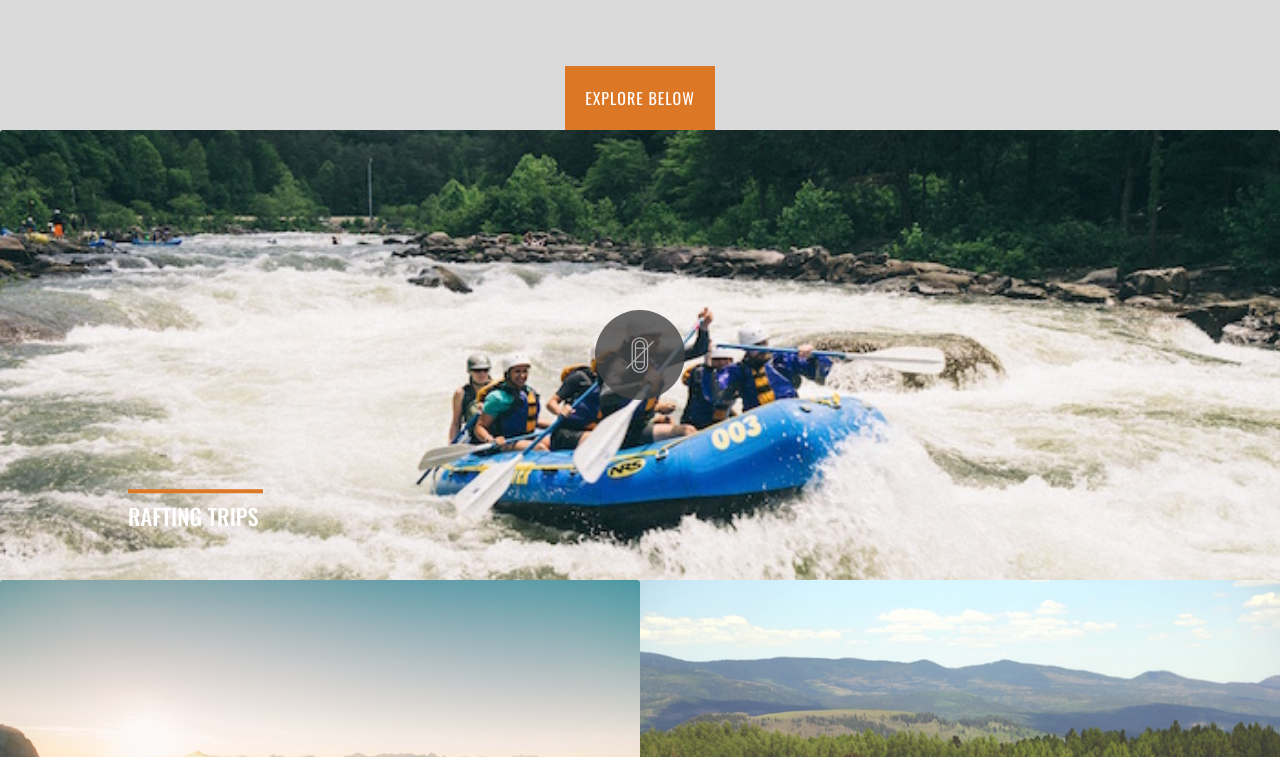
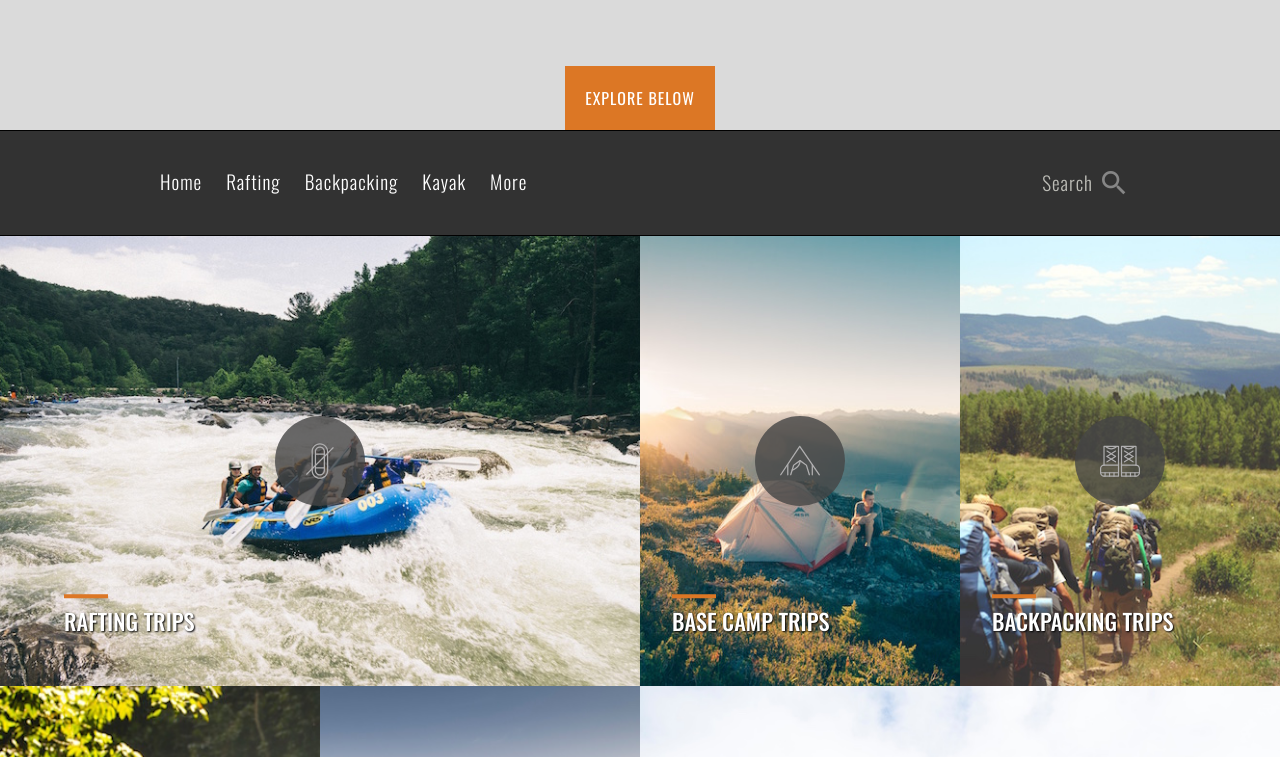
Before and after one commit to conesgnomes/oregon-wild, a plain HTML site: page index.html in a window 1280 px wide. Shown: the part 820-1577 px from the top of the page. Drawn offline with nearby package versions, Linux system fonts and the light colour scheme.

Commit message:
finish styling for desktop media query

```diff
--- a/index.html
+++ b/index.html
@@ -35,6 +35,8 @@
         <button type="button" name="button">Explore Below</button>
       </div><!--end hero text div-->
 
+    </div><!--end header div-->
+
     <div class="navbar2">
       <ul>
         <li><a href="#">Home</a></li>
@@ -43,10 +45,13 @@
         <li><a href="#">Kayak</a></li>
         <li><a href="#">More</a></li>
       </ul>
-        <input type="text" name="name" value="" placeholder="Search">
+      <div class="search">
+        <p>
+          Search
+        </p>
         <i class="material-icons">search</i>
       </div>
-    </div><!--end header div-->
+    </div>
 
     <div class="body-container">
       <div class="img-card rafting">
--- a/sass/base/_typography.scss
+++ b/sass/base/_typography.scss
@@ -68,6 +68,31 @@
       font-size: 1em;
       letter-spacing: 1px;
     }
+  } // hero text
+} // header
+
+.navbar2 {
+  @media #{$breakpoint-large} {
+    a {
+      color: white;
+      font-family: "Oswald";
+      font-size: 1.2em;
+      letter-spacing: 1px;
+      text-decoration: none;
+      font-weight: 300;
+    }
+    p {
+      color: #bdbdb7;
+      font-family: "Oswald";
+      font-size: 1.2em;
+      letter-spacing: 1px;
+      text-decoration: none;
+      font-weight: 300;
+    }
+    i {
+      color: #868686;
+      font-size: 2em;
+    }
   }
 }
 
@@ -79,6 +104,7 @@
       text-transform: uppercase;
       font-size: 1.4em;
       font-weight: 500;
+      text-shadow: 1px 1px 2px black;
     }
   }
 }
--- a/sass/layout/_content.scss
+++ b/sass/layout/_content.scss
@@ -10,6 +10,9 @@
     flex-direction: column;
     justify-content: center;
     position: relative;
+    @media #{$breakpoint-medium} {
+      border-radius: 0;
+    }
     .icon-bg {
       background-color: rgba(69, 69, 69, 0.8);
       @include size(60px);
@@ -34,7 +37,7 @@
       transform: translate(-50%, -50%);
       hr {
         border: solid 2.5px $orange;
-        width: 17%;
+        width: 40px;
         margin: 10px 0;
       }
       @media #{$breakpoint-medium} {
@@ -44,7 +47,6 @@
     }
     @media #{$breakpoint-medium} {
       margin: 0;
-      padding: 0;
       height: 450px;
     }
   }
@@ -66,7 +68,7 @@
   .kayak {
     background-image: url("../img/kayak.jpg");
     background-size: cover;
-    background-position: center;
+    background-position: left;
   }
   .photography {
     background-image: url("../img/photography.jpg");
--- a/sass/layout/_grid.scss
+++ b/sass/layout/_grid.scss
@@ -8,6 +8,10 @@
   .hero-text {
     @include grid-column(12);
   }
+}
+
+.navbar2 {
+  @include grid-column(12, $custom-grid);
 }
 
 .body-container {
@@ -24,4 +28,13 @@
       @include grid-column(6, $custom-grid);
     }
   }
+
+  @media #{$breakpoint-large} {
+    .rafting, .custom{
+      @include grid-column(6, $custom-grid);
+    }
+    .base-camp, .backpacking, .kayak, .photography {
+      @include grid-column(3, $custom-grid);
+    }
+  }
 }
--- a/sass/layout/_header.scss
+++ b/sass/layout/_header.scss
@@ -94,11 +94,34 @@
     }
   } //end hero-text
 
-  .navbar2 {
-    display: none;
-  }
-
   @media #{$breakpoint-large} {
     height: 100vh;
   }
 } //end header
+
+.navbar2 {
+  display: none;
+  @media #{$breakpoint-large} {
+    display: flex;
+    justify-content: space-between;
+    padding: 20px 150px;
+    background-color: #323232;
+    align-items: center;
+    border-top: 1px solid black;
+    border-bottom: 1px solid black;
+    ul {
+      padding: 20px 0;
+      li {
+        display: inline;
+        padding: 0 10px;
+      }
+    }
+    .search {
+      display: flex;
+      align-items: center;
+      p {
+        padding-right: 5px;
+      }
+    }
+  }
+}
```
Also changed, not shown: css/main.css, 1 other file. Lines whose indentation alone changed are shown as unchanged.
